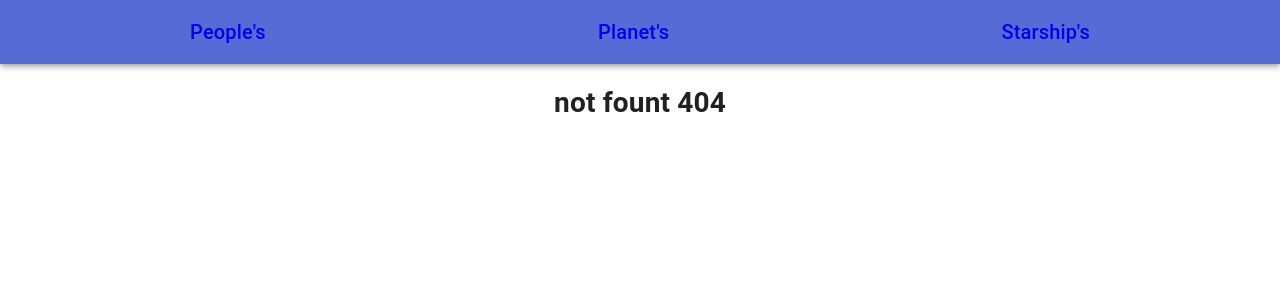
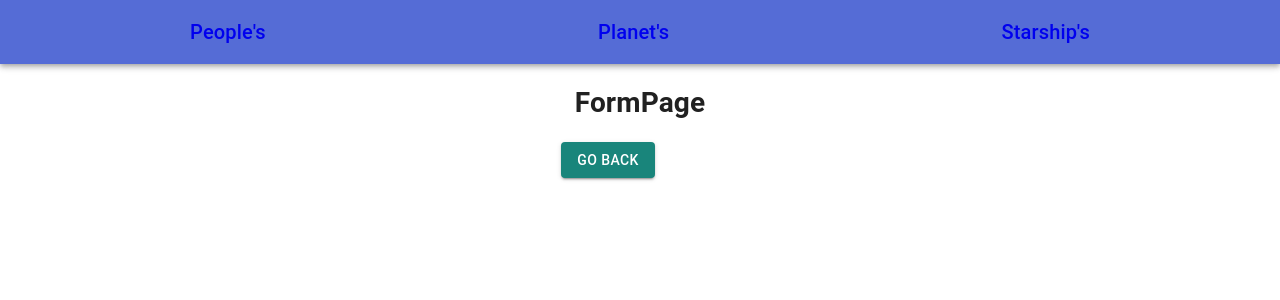
Before and after one commit to magnusducatuslt/task6, a React (Create React App) app: page /form in a window 1280 px wide. Before the commit this address led to /not-found. Shown: the top 300 px of the page. Built offline with nearby package versions, Linux system fonts and the light colour scheme.

Commit message:
feat(form): add form page

```diff
--- a/src/App.jsx
+++ b/src/App.jsx
@@ -1,7 +1,13 @@
 import React, { useState } from "react";
-import { PeoplePage, PlanetsPage, StarshipsPage } from "./components/pages";
+import {
+  PeoplePage,
+  PlanetsPage,
+  StarshipsPage,
+  FormPage,
+} from "./components/pages";
 import { NavBar } from "./components/common";
 import { Switch, Route, Redirect } from "react-router-dom";
+import { returnMeUnForbiddenLinks } from "@utills";
 import Faker from "faker";
 
 import "./App.scss";
@@ -41,51 +47,105 @@ function App() {
     ],
     ship: [],
   });
+  function update({ container, value }) {
+    return container.map((state) => {
+      if (state.id === value.id) {
+        return value;
+      }
+      return state;
+    });
+  }
+  const routes = [
+    {
+      name: "people",
+      path: "/people",
+      text: "People's",
+      exact: false,
+      component: (
+        <PeoplePage
+          initialState={states["people"]}
+          setNewState={(state) => {
+            setState({ ...states, people: [].concat(state) });
+          }}
+        />
+      ),
+    },
+    {
+      name: "planets",
+      path: "/planets",
+      text: "Planet's",
+      exact: false,
+      component: () => (
+        <PlanetsPage
+          initialState={states["planet"]}
+          setNewState={(state) => {
+            setState({ ...states, planet: [].concat(state) });
+          }}
+        />
+      ),
+    },
+    {
+      name: "starship",
+      path: "/starship",
+      text: "Starship's",
+      exact: false,
+      component: () => (
+        <StarshipsPage
+          initialState={states["ship"]}
+          setNewState={(state) => {
+            setState({ ...states, ship: [].concat(state) });
+          }}
+        />
+      ),
+    },
+    {
+      name: "form",
+      path: "/form",
+      text: "add/update record",
+      exact: false,
+      component: () => (
+        <FormPage
+          setNewState={({ intention, key, value }) => {
+            if (intention === "update") {
+              const updatedContainer = update({
+                container: states[key],
+                value,
+              });
+              setState({ ...states, [key]: [].concat(updatedContainer) });
+            } else {
+              setState({ ...states, [key]: [].concat(value) });
+            }
+          }}
+        />
+      ),
+    },
+    {
+      name: "not-found",
+      path: "/not-found",
+      exact: true,
+      component: () => (
+        <div>
+          <h1>not fount 404</h1>
+        </div>
+      ),
+    },
+  ];
+  const navabarForbiddenLinks = ["form", "not-found"];
+  const navbarValidLinks = returnMeUnForbiddenLinks({
+    container: [].concat(routes),
+    forbidden: [].concat(navabarForbiddenLinks),
+  });
   return (
     <div className="App">
-      <NavBar
-        links={[
-          { to: "/people", text: "People's" },
-          { to: "/planets", text: "Planet's" },
-          { to: "/starship", text: "Starship's" },
-        ]}
-      />
+      <NavBar links={navbarValidLinks} />
       <div>
         <Switch>
           <Redirect exact from="/" to="/people" />
-          <Route path="/people">
-            <PeoplePage
-              initialState={states["people"]}
-              setNewState={(state) => {
-                setState({ ...states, people: state });
-              }}
-            />
-          </Route>
-          <Route path="/planets">
-            <PlanetsPage
-              initialState={states["planet"]}
-              setNewState={(state) => {
-                setState({ ...states, planet: state });
-              }}
-            />
-          </Route>
-          <Route path="/starship">
-            <StarshipsPage
-              initialState={states["ship"]}
-              setNewState={(state) => {
-                setState({ ...states, ship: state });
-              }}
-            />
-          </Route>
-          <Route
-            path="/not-found"
-            exact={true}
-            component={() => (
-              <div>
-                <h1>not fount 404</h1>
-              </div>
-            )}
-          />
+          {routes.map(({ path, exact, component }, index) => (
+            <Route key={`${Date.now()}/${index}`} path={path} exact={exact}>
+              {component}
+            </Route>
+          ))}
           <Redirect from="*" to="/not-found" />
         </Switch>
       </div>
--- a/src/components/common/Navbar.jsx
+++ b/src/components/common/Navbar.jsx
@@ -12,7 +12,7 @@ export const NavBar = ({ links }) => (
           key={`${Date.now()}/${index}`}
           style={{ flexGrow: 1 }}
         >
-          <Link to={link.to} style={{ textDecorationLine: "none" }}>
+          <Link to={link.path} style={{ textDecorationLine: "none" }}>
             {link.text}
           </Link>
         </Typography>
--- a/src/components/common/Table.jsx
+++ b/src/components/common/Table.jsx
@@ -6,7 +6,8 @@ import TableContainer from "@material-ui/core/TableContainer";
 import TableHead from "@material-ui/core/TableHead";
 import TableRow from "@material-ui/core/TableRow";
 import Paper from "@material-ui/core/Paper";
-export const Table = ({ body, heads }) => {
+import { returnMeNewObjectWithOutParams } from "@utills";
+export const Table = ({ body, heads, clickOnTable }) => {
   return (
     <TableContainer component={Paper}>
       <TableEntity aria-label=" table">
@@ -30,7 +31,19 @@ export const Table = ({ body, heads }) => {
         </TableHead>
         <TableBody>
           {body.map((elem, index) => (
-            <TableRow key={`${Date.now()}/${index}`}>
+            <TableRow
+              key={`${Date.now()}/${index}`}
+              onClick={(e) => {
+                e.preventDefault();
+                e.stopPropagation();
+                clickOnTable(
+                  returnMeNewObjectWithOutParams(
+                    elem,
+                    new Map([["action", ""]])
+                  )
+                );
+              }}
+            >
               {Object.keys(elem).map((elemIndex, subIndex) => (
                 <TableCell key={`${Date.now()}/${subIndex}`}>
                   {elem[elemIndex]}
--- /dev/null
+++ b/src/components/pages/FormPage.jsx
@@ -0,0 +1,29 @@
+import React from "react";
+import Button from "@material-ui/core/Button";
+import { useHistory } from "react-router-dom";
+export const FormPage = (setNewState) => {
+  const history = useHistory();
+  console.log(history.location.state);
+
+  return (
+    <div>
+      <h1>FormPage</h1>
+      <Button
+        variant="contained"
+        color="secondary"
+        onClick={() => {
+          history.goBack();
+        }}
+      >
+        go back
+      </Button>
+      <Button
+        onClick={(e) => {
+          e.preventDefault();
+          e.stopPropagation();
+          setNewState();
+        }}
+      ></Button>
+    </div>
+  );
+};
--- a/src/components/pages/PeoplePage.jsx
+++ b/src/components/pages/PeoplePage.jsx
@@ -1,14 +1,19 @@
 import React, { useState } from "react";
 import { Table, Delete, Form, Submit } from "../common";
+import { useHistory } from "react-router-dom";
 import Faker from "faker";
 
 export const PeoplePage = ({ initialState, setNewState }) => {
+  const history = useHistory();
   const [first, setFirst] = useState("");
   const [last, setLast] = useState("");
   const [handle, setHandle] = useState("");
   function deleteLine(index) {
     initialState.splice(index, 1);
     setNewState([...initialState]);
+  }
+  function handleClickOnTable(value) {
+    history.push({ pathname: "/form", state: { value } });
   }
   const body = initialState.map((people, index) => ({
     index: index + 1,
@@ -36,6 +41,7 @@ export const PeoplePage = ({ initialState, setNewState }) => {
         <Table
           body={body}
           heads={["count", "id", "first", "last", "handle", "action"]}
+          clickOnTable={handleClickOnTable}
         />
       ) : (
         <div>
--- a/src/components/pages/index.jsx
+++ b/src/components/pages/index.jsx
@@ -1,5 +1,6 @@
 import { PeoplePage } from "./PeoplePage";
 import { PlanetsPage } from "./PlanetsPage";
 import { StarshipsPage } from "./StarshipsPage";
+import { FormPage } from "./FormPage";
 
-export { PeoplePage, PlanetsPage, StarshipsPage };
+export { PeoplePage, PlanetsPage, StarshipsPage, FormPage };
--- /dev/null
+++ b/src/utills/index.jsx
@@ -0,0 +1,5 @@
+import {
+  returnMeUnForbiddenLinks,
+  returnMeNewObjectWithOutParams,
+} from "./sortings";
+export { returnMeUnForbiddenLinks, returnMeNewObjectWithOutParams };
--- /dev/null
+++ b/src/utills/sortings.jsx
@@ -0,0 +1,17 @@
+export const returnMeUnForbiddenLinks = ({ container, forbidden }) => {
+  return container.filter((route) =>
+    forbidden.find((restricted) => {
+      return route.name === restricted ? true : false;
+    })
+      ? false
+      : true
+  );
+};
+export const returnMeNewObjectWithOutParams = ({ obj, excluders }) => {
+  return Object.keys(obj).reduce((template, property) => {
+    if (property === "action") {
+      template[property] = obj.property;
+    }
+    return template;
+  });
+};
```
Also changed, not shown: jsconfig.json (added, +8 -0 lines), package.json (+4 -3 lines), 2 other files (tests, documents, lock files or other folders).
